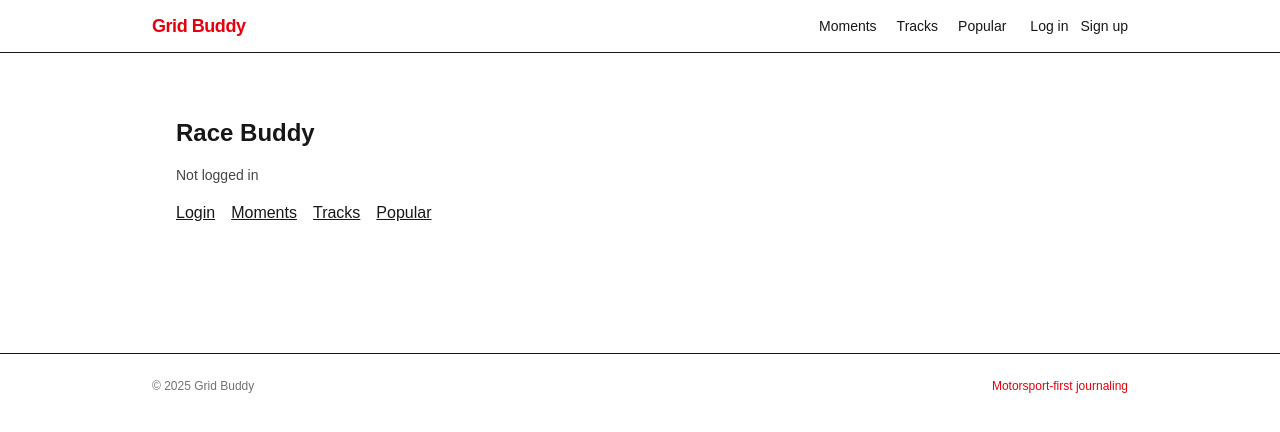
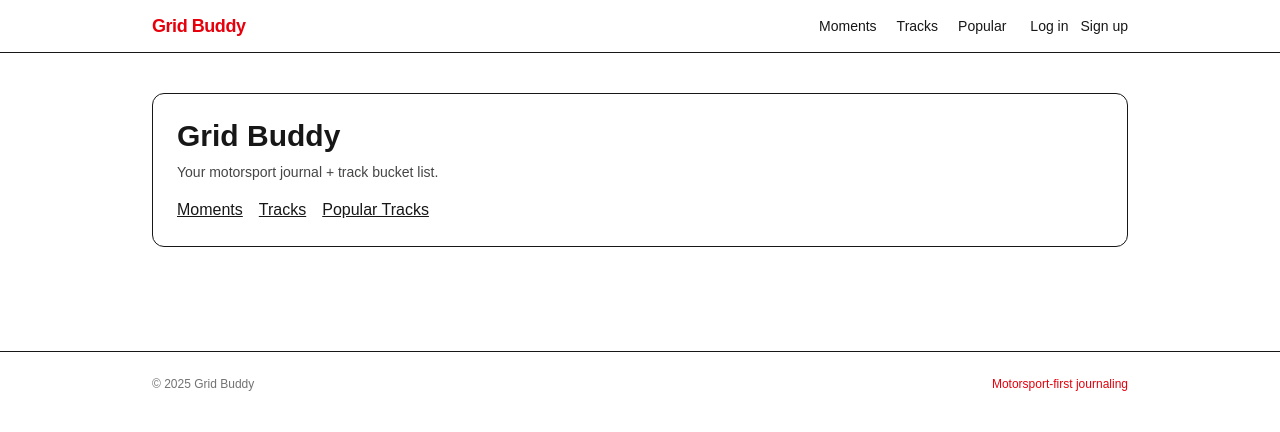
Before and after one commit to vans33w/gridbuddy, a Next.js app: page / in a window 1280 px wide. Shown: the top 432 px of the page. Built offline with nearby package versions, Linux system fonts and the light colour scheme; no server answers.

Commit message:
Rename homepage to Grid Buddy

```diff
--- a/app/page.tsx
+++ b/app/page.tsx
@@ -1,43 +1,25 @@
-"use client";
-
 import Link from "next/link";
-import { useEffect, useState } from "react";
-import { supabaseBrowser } from "../lib/supabase/browser";
 
 export default function HomePage() {
-  const supabase = supabaseBrowser();
-  const [email, setEmail] = useState<string | null>(null);
+  return (
+    <main className="space-y-6">
+      <div className="border rounded-xl p-6">
+        <h1 className="text-3xl font-bold">Grid Buddy</h1>
+        <p className="text-sm opacity-80 mt-2">
+          Your motorsport journal + track bucket list.
+        </p>
 
-  useEffect(() => {
-    supabase.auth.getUser().then(({ data }) => {
-      setEmail(data.user?.email ?? null);
-    });
-  }, [supabase]);
-
-  async function logout() {
-    await supabase.auth.signOut();
-    setEmail(null);
-    window.location.href = "/login";
-  }
-
-  return (
-    <main className="p-6 space-y-4">
-      <h1 className="text-2xl font-bold">Race Buddy</h1>
-
-      <p className="text-sm opacity-80">
-        {email ? `Logged in as: ${email}` : "Not logged in"}
-      </p>
-
-      <div className="flex gap-4">
-        <Link className="underline" href="/login">Login</Link>
-        <Link className="underline" href="/moments">Moments</Link>
-        <Link className="underline" href="/tracks">Tracks</Link>
-        <Link className="underline" href="/popular-tracks">Popular</Link>
-        {email && (
-          <button className="underline" onClick={logout}>
-            Logout
-          </button>
-        )}
+        <div className="flex flex-wrap gap-4 mt-4">
+          <Link className="underline" href="/moments">
+            Moments
+          </Link>
+          <Link className="underline" href="/tracks">
+            Tracks
+          </Link>
+          <Link className="underline" href="/popular-tracks">
+            Popular Tracks
+          </Link>
+        </div>
       </div>
     </main>
   );
```
